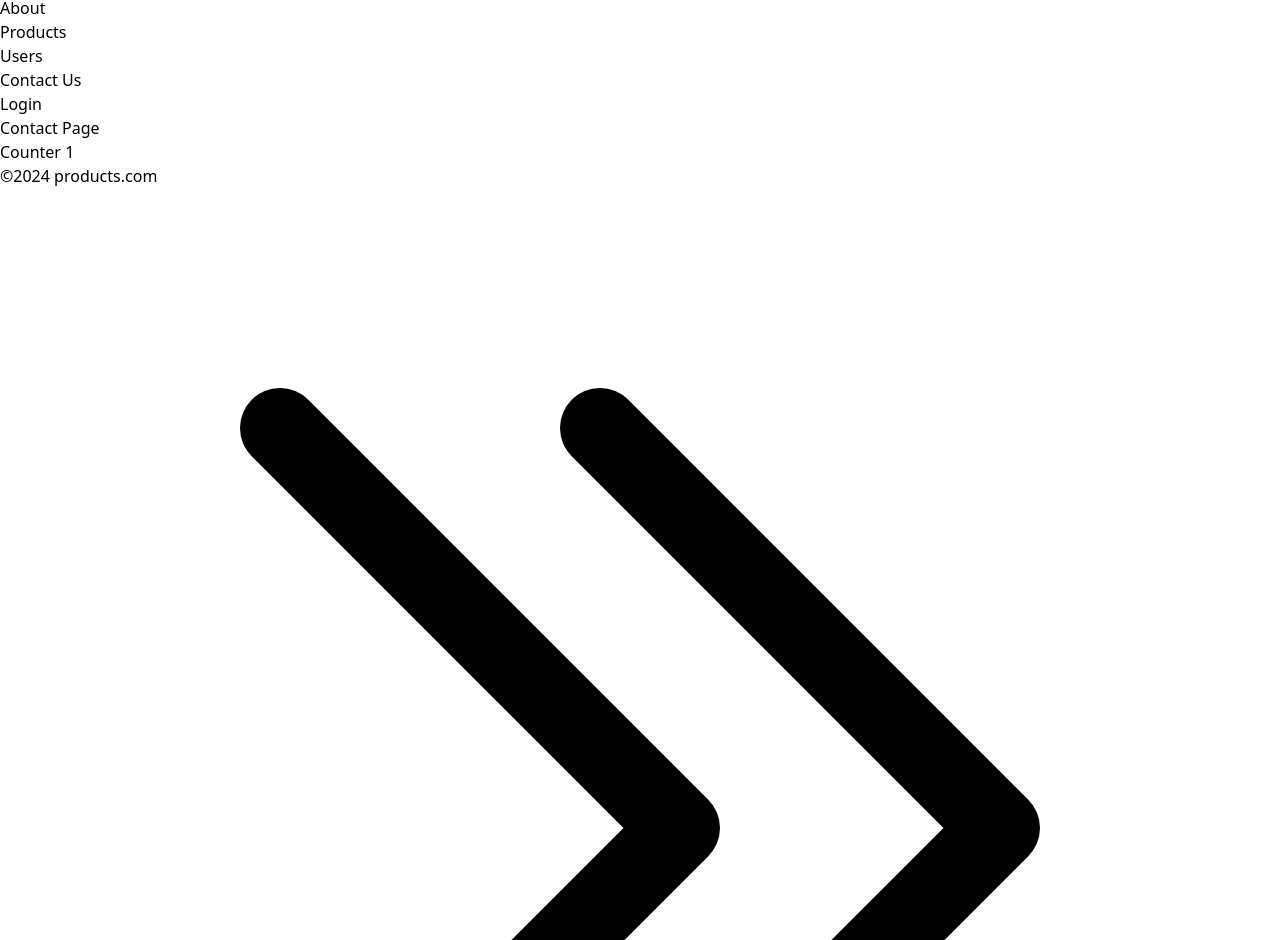
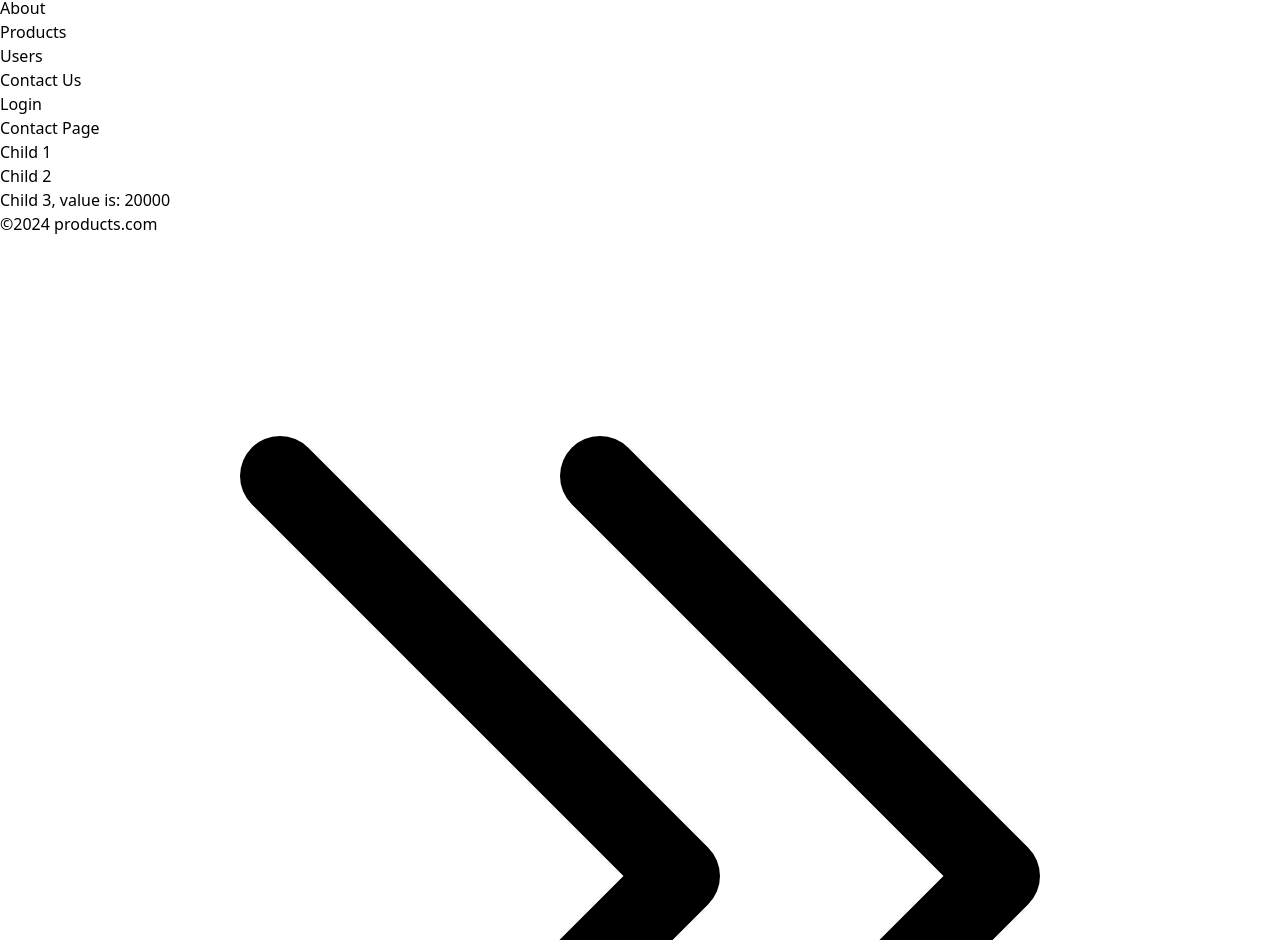
Before and after one commit to mujeeb517/cgc-react-b2, a React (Vite) app: page /contact in a window 1280 px wide. Shown: the part 1332-2272 px from the top of the page. Built offline with nearby package versions, Linux system fonts and the light colour scheme.

Commit message:
Context api

```diff
--- a/src/About.jsx
+++ b/src/About.jsx
@@ -1,9 +1,42 @@
 import AutoCounter from "./AutoCounter";
 
+
+// Without context api
+
+function Child3({ value }) {
+    return <h3>Child 3, value is: {value}</h3>
+}
+
+function Child2({ value }) {
+    return <div>
+        <h3>Child 2</h3>
+        <div className="m-4">
+            <Child3 value={value} />
+        </div>
+    </div>
+}
+
+
+
+function Child1({ value }) {
+    return <div>
+        <h3>Child 1</h3>
+        <div className="m-4">
+            <Child2 value={value} />
+        </div>
+    </div>
+}
+
+
 function About() {
-    return (<div>
+    const value = 100;
+
+    return (<div className="m-2">
         <h1>About Page</h1>
-        <AutoCounter />
+        {/* <AutoCounter /> */}
+        <div className="ml-4">
+            <Child1 value={value} />
+        </div>
     </div>);
 }
 
--- a/src/App.jsx
+++ b/src/App.jsx
@@ -11,6 +11,7 @@ import NotFound from './NotFound';
 import ProductDetail from './product/ProductDetail';
 import NewProduct from './product/NewProduct';
 import Login from './user/Login';
+import ValueContext from './context/ValueContext';
 
 // function App() {
 
--- a/src/Contact.jsx
+++ b/src/Contact.jsx
@@ -1,9 +1,39 @@
+import { useContext } from "react";
 import AutoCounterFunc from "./AutoCounterFunc";
+import ValueContext from './context/ValueContext';
+
+function Child3() {
+    const value = useContext(ValueContext);
+    return <h3>Child 3, value is: {value}</h3>
+}
+
+function Child2() {
+    return <div>
+        <h3>Child 2</h3>
+        <div className="m-4">
+            <Child3 />
+        </div>
+    </div>
+}
+
+function Child1() {
+    return <div>
+        <h3>Child 1</h3>
+        <div className="m-4">
+            <Child2 />
+        </div>
+    </div>
+}
 
 function Contact() {
+
     return (<div>
         <h1>Contact Page</h1>
-        <AutoCounterFunc />
+        <ValueContext.Provider value={20000}>
+            <div className="ml-4">
+                <Child1 />
+            </div>
+        </ValueContext.Provider>
     </div>);
 
 }
--- /dev/null
+++ b/src/context/ValueContext.js
@@ -0,0 +1,5 @@
+import { createContext } from "react";
+
+const ValueContext = createContext(0);
+
+export default ValueContext;
```
